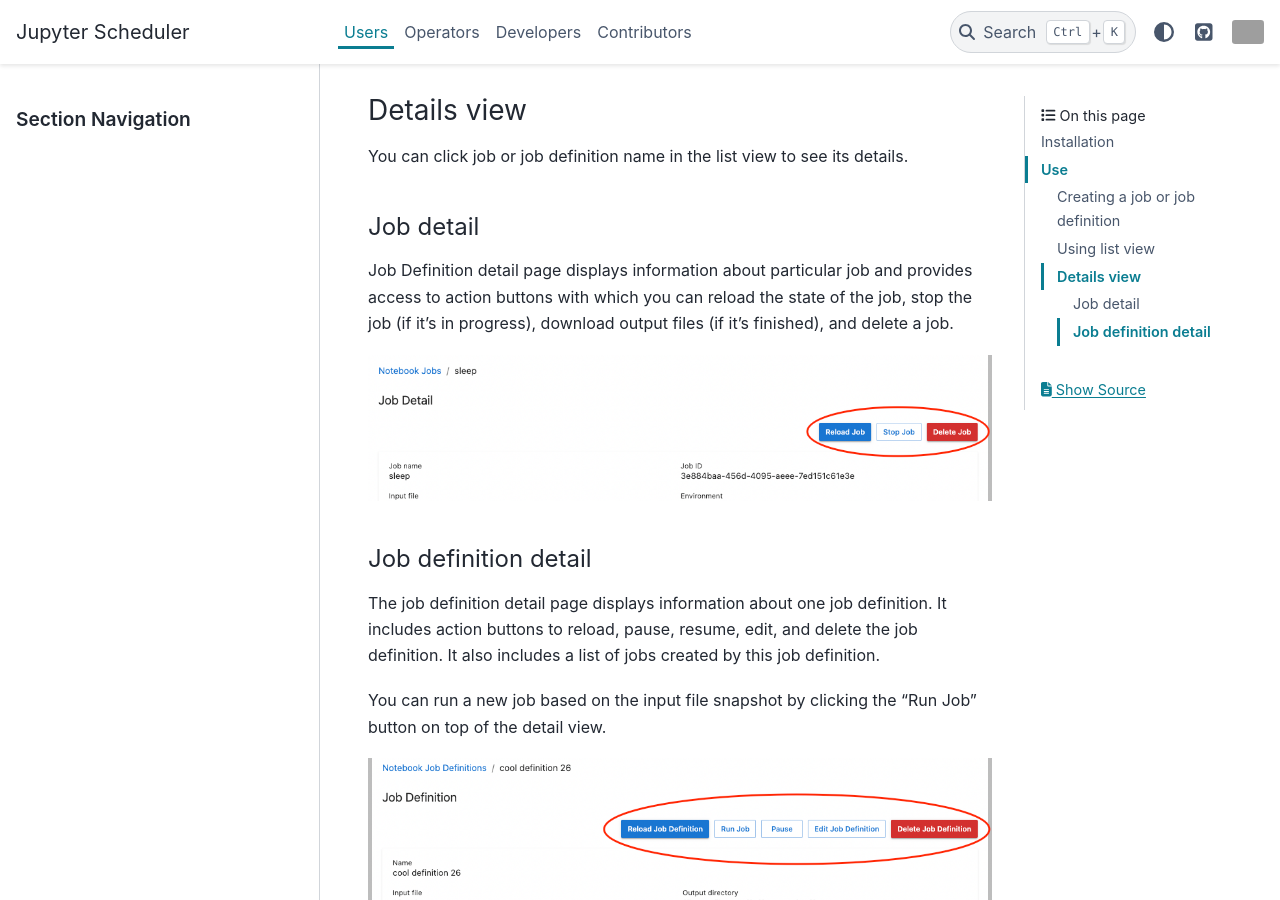
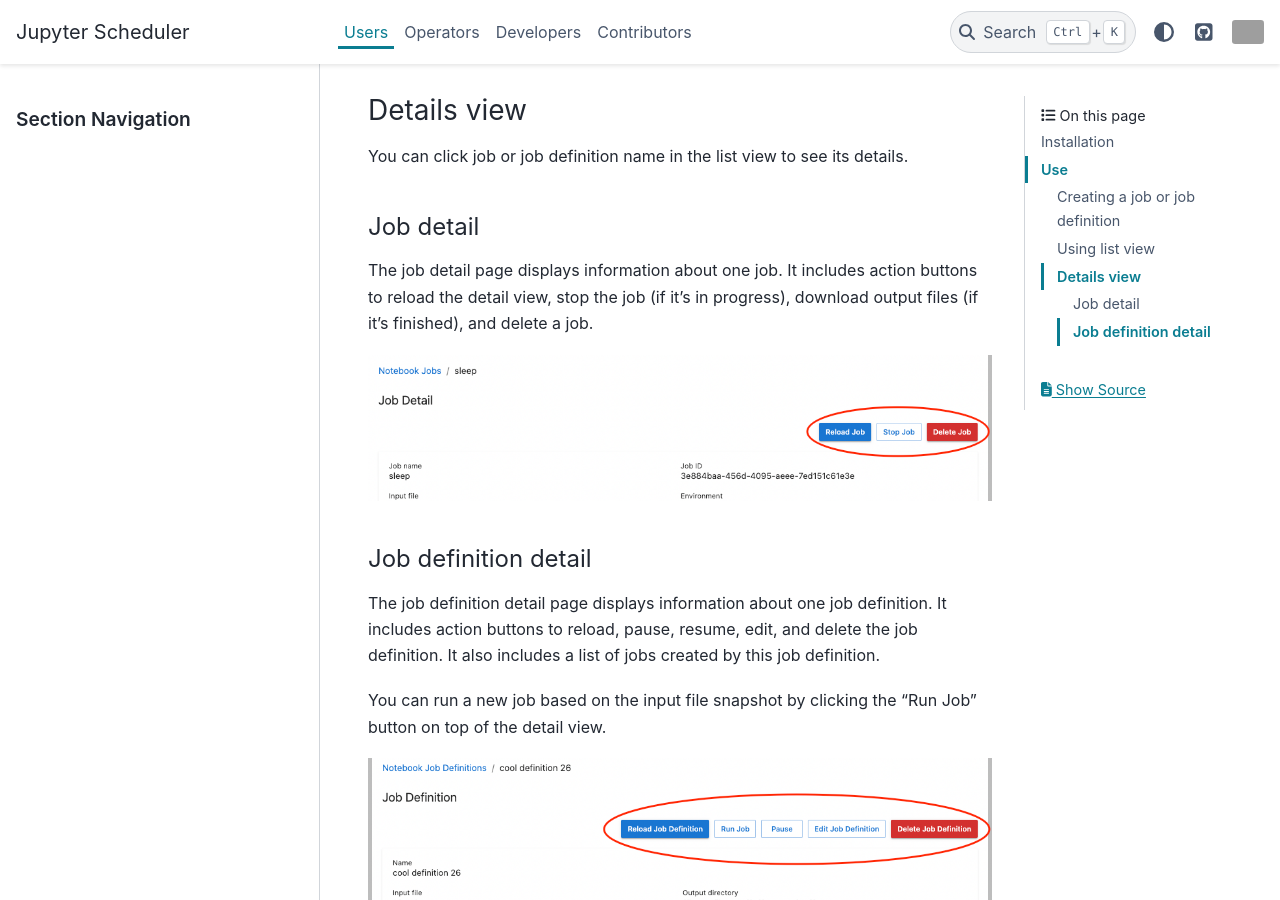
Before and after one commit to jupyter-server/jupyter-scheduler, a Sphinx documentation site: the page built from docs/users/index.md, in a window 1280 px wide and 900 px high, scrolled down 4958 px. Built offline with Sphinx 7.4.7 and the PyData theme 0.15.4, drawn with Linux system fonts in a browser that asks for light colours; grey boxes are pictures that could not be loaded.

Commit message:
Update docs/users/index.md
Co-authored-by: Jason Weill <93281816+jweill-aws@users.noreply.github.com>

```diff
--- a/docs/users/index.md
+++ b/docs/users/index.md
@@ -79,7 +79,7 @@
 
 #### Job detail
 
-Job Definition detail page displays information about particular job and provides access to action buttons with which you can reload the state of the job, stop the job (if it's in progress), download output files (if it's finished), and delete a job.
+The job detail page displays information about one job. It includes action buttons to reload the detail view, stop the job (if it's in progress), download output files (if it's finished), and delete a job.
 
 !["Action buttons in job detail view"](./images/actions_job_details.png)
 
```
